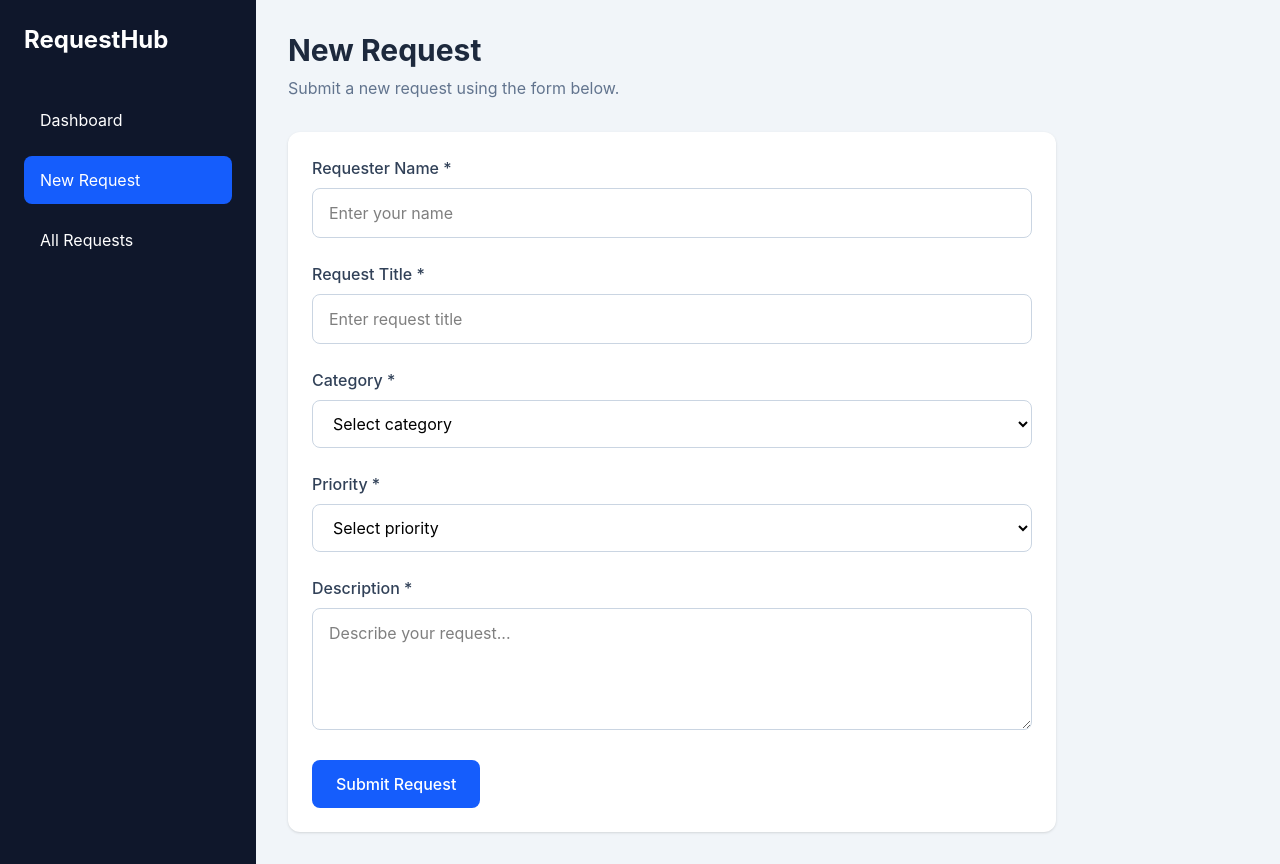
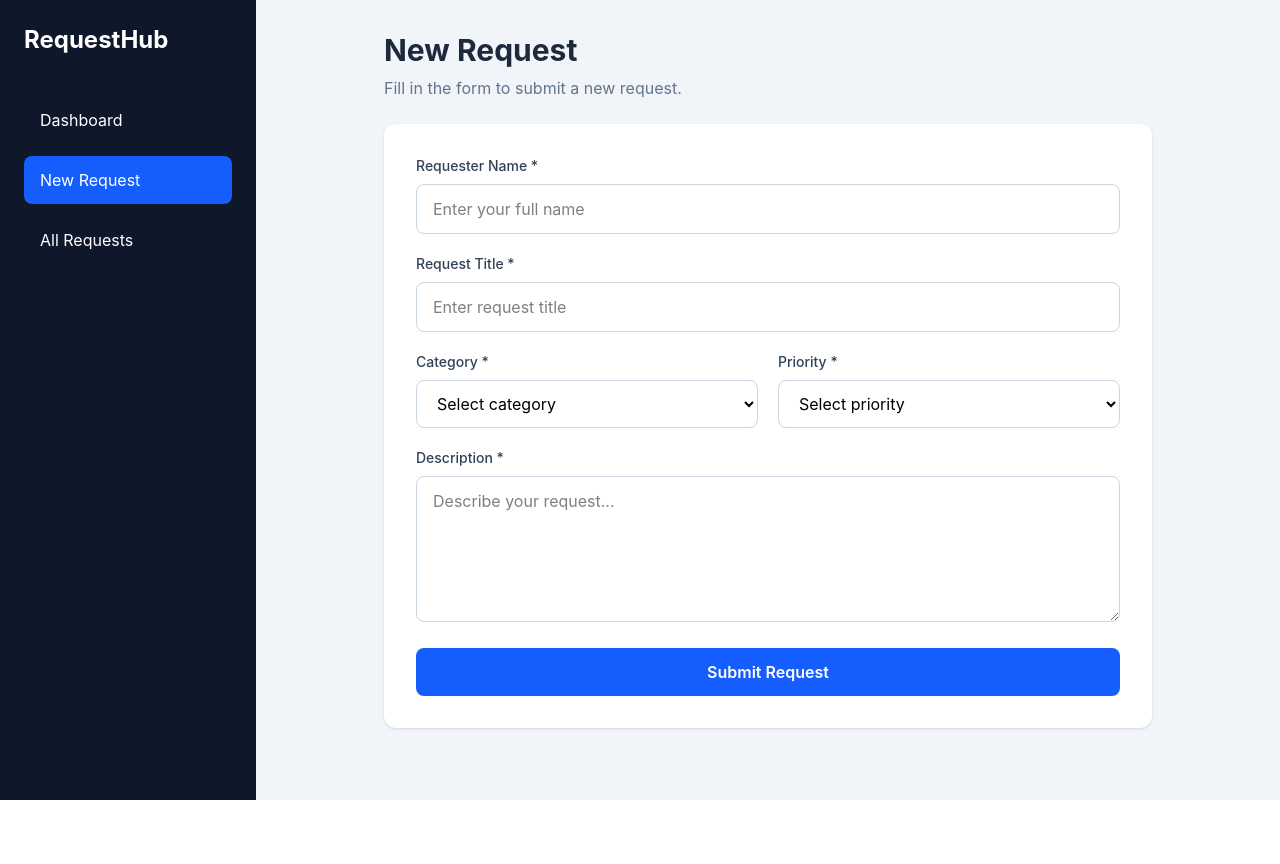
Before and after one commit to myselfpunam/Request-management-system, a React (Vite) app: page / in a window 1280 px wide. Both pictures are taken after a click on the button "New Request". After the commit the page ends 800 px from the top, so only its background shows below. Built offline with nearby package versions, Linux system fonts and the light colour scheme.

Commit message:
Sprint 0 requirements fullfilled

```diff
--- a/src/App.jsx
+++ b/src/App.jsx
@@ -1,14 +1,17 @@
 
 import { useState, useEffect } from 'react'
+
 import Sidebar from './components/Sidebar'
 import Dashboard from './components/Dashboard'
 import RequestForm from './components/RequestForm'
 import RequestList from './components/RequestList'
+import RequestDetails from './components/RequestDetails'
 
 function App() {
   const [currentPage, setCurrentPage] = useState('Dashboard')
+  const [selectedRequest, setSelectedRequest] = useState(null)
+  const [editingRequest, setEditingRequest] = useState(null)
 
-  // Load saved requests from localStorage
   const [requests, setRequests] = useState(() => {
     try {
       const savedRequests = localStorage.getItem('requests')
@@ -19,17 +22,31 @@ function App() {
     }
   })
 
-  // Save requests whenever the list changes
   useEffect(() => {
     localStorage.setItem('requests', JSON.stringify(requests))
   }, [requests])
 
-  // Add a new request
   function handleAddRequest(newRequest) {
-    setRequests((previousRequests) => [newRequest, ...previousRequests])
+    setRequests((previousRequests) => [
+      newRequest,
+      ...previousRequests,
+    ])
   }
 
-  // Update request status
+  function handleUpdateRequest(updatedRequest) {
+    setRequests((previousRequests) =>
+      previousRequests.map((request) =>
+        request.id === updatedRequest.id
+          ? updatedRequest
+          : request
+      )
+    )
+
+    setSelectedRequest(updatedRequest)
+    setEditingRequest(null)
+    setCurrentPage('Request Details')
+  }
+
   function handleUpdateStatus(id, newStatus) {
     setRequests((previousRequests) =>
       previousRequests.map((request) =>
@@ -38,20 +55,55 @@ function App() {
           : request
       )
     )
+
+    setSelectedRequest((previousRequest) =>
+      previousRequest?.id === id
+        ? { ...previousRequest, status: newStatus }
+        : previousRequest
+    )
   }
 
-  // Delete a request
   function handleDeleteRequest(id) {
     setRequests((previousRequests) =>
       previousRequests.filter((request) => request.id !== id)
     )
+
+    if (selectedRequest?.id === id) {
+      setSelectedRequest(null)
+      setCurrentPage('All Requests')
+    }
+  }
+
+  function handleViewRequest(request) {
+    setSelectedRequest(request)
+    setEditingRequest(null)
+    setCurrentPage('Request Details')
+  }
+
+  function handleEditRequest(request) {
+    setEditingRequest(request)
+    setCurrentPage('Edit Request')
+  }
+
+  function handleBackToRequests() {
+    setSelectedRequest(null)
+    setEditingRequest(null)
+    setCurrentPage('All Requests')
+  }
+
+  function handleCancelEdit() {
+    setEditingRequest(null)
+    setCurrentPage('Request Details')
   }
 
   return (
     <div className="min-h-screen bg-slate-100 md:flex">
       <Sidebar
         currentPage={currentPage}
-        onNavigate={setCurrentPage}
+        onNavigate={(page) => {
+          setEditingRequest(null)
+          setCurrentPage(page)
+        }}
       />
 
       <main className="min-w-0 flex-1 p-6 md:p-8">
@@ -60,7 +112,10 @@ function App() {
         )}
 
         {currentPage === 'New Request' && (
-          <RequestForm onSubmitRequest={handleAddRequest} />
+          <RequestForm
+            key="new-request"
+            onSubmitRequest={handleAddRequest}
+          />
         )}
 
         {currentPage === 'All Requests' && (
@@ -68,7 +123,35 @@ function App() {
             requests={requests}
             onUpdateStatus={handleUpdateStatus}
             onDeleteRequest={handleDeleteRequest}
+            onViewRequest={handleViewRequest}
           />
+        )}
+
+        {currentPage === 'Request Details' && (
+          <RequestDetails
+            request={selectedRequest}
+            onBack={handleBackToRequests}
+            onEdit={handleEditRequest}
+          />
+        )}
+
+        {currentPage === 'Edit Request' && editingRequest && (
+          <div className="space-y-5">
+            <button
+              type="button"
+              onClick={handleCancelEdit}
+              className="rounded-lg border border-slate-300 px-5 py-2 font-medium text-slate-700 hover:bg-white"
+            >
+              ← Cancel Editing
+            </button>
+
+            <RequestForm
+              key={`edit-${editingRequest.id}`}
+              initialData={editingRequest}
+              isEditing={true}
+              onSubmitRequest={handleUpdateRequest}
+            />
+          </div>
         )}
       </main>
     </div>
--- /dev/null
+++ b/src/components/RequestDetails.jsx
@@ -0,0 +1,119 @@
+
+function RequestDetails({ request, onBack, onEdit }) {
+  if (!request) {
+    return (
+      <div className="rounded-xl bg-white p-8 text-center shadow-sm">
+        <h2 className="text-xl font-bold text-slate-800">
+          Request not found
+        </h2>
+
+        <button
+          onClick={onBack}
+          className="mt-4 rounded-lg bg-blue-600 px-5 py-2 text-white hover:bg-blue-700"
+        >
+          Back to Requests
+        </button>
+      </div>
+    )
+  }
+
+  return (
+    <div className="space-y-6">
+      <div className="flex flex-wrap items-center justify-between gap-4">
+        <div>
+          <h1 className="text-3xl font-bold text-slate-800">
+            Request Details
+          </h1>
+          <p className="mt-2 text-slate-500">
+            View complete information about this request.
+          </p>
+        </div>
+
+        <button
+          onClick={onBack}
+          className="rounded-lg border border-slate-300 px-5 py-2 font-medium text-slate-700 hover:bg-slate-100"
+        >
+          ← Back
+        </button>
+      </div>
+
+      <div className="rounded-xl bg-white p-6 shadow-sm md:p-8">
+        <div className="flex flex-wrap items-start justify-between gap-4 border-b border-slate-200 pb-6">
+          <div>
+            <p className="text-sm text-slate-500">
+              Request ID: {request.id}
+            </p>
+
+            <h2 className="mt-2 text-2xl font-bold text-slate-800">
+              {request.title}
+            </h2>
+          </div>
+
+          <span className="rounded-full bg-blue-100 px-4 py-2 text-sm font-semibold text-blue-700">
+            {request.status}
+          </span>
+        </div>
+
+        <div className="mt-6 grid grid-cols-1 gap-6 md:grid-cols-2">
+          <div>
+            <p className="text-sm text-slate-500">Requester Name</p>
+            <p className="mt-1 font-semibold text-slate-800">
+              {request.requesterName}
+            </p>
+          </div>
+
+          <div>
+            <p className="text-sm text-slate-500">Category</p>
+            <p className="mt-1 font-semibold text-slate-800">
+              {request.category}
+            </p>
+          </div>
+
+          <div>
+            <p className="text-sm text-slate-500">Priority</p>
+            <p className="mt-1 font-semibold text-slate-800">
+              {request.priority}
+            </p>
+          </div>
+
+          <div>
+            <p className="text-sm text-slate-500">Submission Date</p>
+            <p className="mt-1 font-semibold text-slate-800">
+              {request.createdAt}
+            </p>
+          </div>
+        </div>
+
+        <div className="mt-8 border-t border-slate-200 pt-6">
+          <h3 className="text-lg font-semibold text-slate-800">
+            Description
+          </h3>
+
+          <p className="mt-3 whitespace-pre-wrap leading-7 text-slate-600">
+            {request.description || 'No description provided.'}
+          </p>
+        </div>
+
+        <div className="mt-8 flex flex-wrap gap-3 border-t border-slate-200 pt-6">
+          <button
+            type="button"
+            onClick={() => onEdit(request)}
+            className="rounded-lg bg-blue-600 px-6 py-3 font-semibold text-white hover:bg-blue-700"
+          >
+            Edit Request
+          </button>
+
+          <button
+            type="button"
+            onClick={onBack}
+            className="rounded-lg border border-slate-300 px-6 py-3 font-semibold text-slate-700 hover:bg-slate-100"
+          >
+            Back to Requests
+          </button>
+        </div>
+      </div>
+    </div>
+  )
+}
+
+export default RequestDetails
--- a/src/components/RequestForm.jsx
+++ b/src/components/RequestForm.jsx
@@ -1,7 +1,7 @@
 
 import { useState } from 'react'
 
-const initialFormData = {
+const emptyForm = {
   requesterName: '',
   title: '',
   category: '',
@@ -9,124 +9,126 @@ const initialFormData = {
   description: '',
 }
 
-function RequestForm({ onSubmitRequest }) {
-  const [formData, setFormData] = useState(initialFormData)
+function RequestForm({
+  onSubmitRequest,
+  initialData = null,
+  isEditing = false,
+}) {
+  const [formData, setFormData] = useState(() => ({
+    ...emptyForm,
+    ...(initialData || {}),
+  }))
+
   const [errors, setErrors] = useState({})
   const [success, setSuccess] = useState(false)
+  const [isSubmitting, setIsSubmitting] = useState(false)
 
-  // Handle input changes
   function handleChange(e) {
     const { name, value } = e.target
 
-    setFormData((prevData) => ({
-      ...prevData,
+    setFormData((previousData) => ({
+      ...previousData,
       [name]: value,
     }))
 
-    setErrors((prevErrors) => ({
-      ...prevErrors,
+    setErrors((previousErrors) => ({
+      ...previousErrors,
       [name]: '',
     }))
   }
 
-  // Validate and submit form
   function handleSubmit(e) {
     e.preventDefault()
+
+    if (isSubmitting) return
 
     const newErrors = {}
 
     if (!formData.requesterName.trim()) {
-      newErrors.requesterName = 'Name is required'
+      newErrors.requesterName = 'Requester name is required.'
     }
 
     if (!formData.title.trim()) {
-      newErrors.title = 'Request title is required'
+      newErrors.title = 'Request title is required.'
     }
 
     if (!formData.category) {
-      newErrors.category = 'Please select a category'
+      newErrors.category = 'Please select a category.'
     }
 
     if (!formData.priority) {
-      newErrors.priority = 'Please select a priority'
+      newErrors.priority = 'Please select a priority.'
     }
 
     if (!formData.description.trim()) {
-      newErrors.description = 'Description is required'
+      newErrors.description = 'Description is required.'
     }
 
+    if (Object.keys(newErrors).length > 0) {
       setErrors(newErrors)
-
-    // Stop submission if validation fails
-    if (Object.keys(newErrors).length > 0) {
       return
     }
 
-    // Send request data to App.jsx
-    onSubmitRequest({
+    setIsSubmitting(true)
+
+    const requestData = {
       ...formData,
-      id: Date.now(),
-      status: 'Pending',
-      createdAt: new Date().toLocaleDateString(),
-    })
-
-    // Clear form fields
-    setFormData(initialFormData)
-
-    // Clear validation errors
-    setErrors({})
-
-    // Show success modal
-    setSuccess(true)
+      id: initialData?.id ?? Date.now(),
+      status: initialData?.status ?? 'Pending',
+      createdAt: initialData?.createdAt ?? new Date().toLocaleDateString(),
     }
 
-  // Close success modal
-  function closeModal() {
-    setSuccess(false)
+    try {
+      onSubmitRequest(requestData)
+
+      if (!isEditing) {
+        setFormData(emptyForm)
       }
 
-  const inputClass =
-    'w-full rounded-lg border border-slate-300 px-4 py-3 outline-none focus:border-blue-500 focus:ring-2 focus:ring-blue-100'
-
-  const labelClass =
-    'mb-2 block font-medium text-slate-700'
+      setErrors({})
+      setSuccess(true)
+    } finally {
+      setIsSubmitting(false)
+    }
+  }
 
   return (
-    <>
-      <div className="max-w-3xl">
+    <div className="mx-auto max-w-3xl space-y-6">
+      <div>
+        <h1 className="text-3xl font-bold text-slate-800">
+          {isEditing ? 'Edit Request' : 'New Request'}
+        </h1>
 
-        {/* Page Heading */}
-        <h2 className="text-3xl font-bold text-slate-800">
-          New Request
-        </h2>
+        <p className="mt-2 text-slate-500">
+          {isEditing
+            ? 'Update the information for this request.'
+            : 'Fill in the form to submit a new request.'}
+        </p>
+      </div>
 
-        <p className="mt-2 mb-8 text-slate-500">
-          Submit a new request using the form below.
-        </p>
-
-        {/* Request Form */}
       <form
         onSubmit={handleSubmit}
         noValidate
-          className="space-y-6 rounded-xl bg-white p-6 shadow-sm"
+        className="space-y-5 rounded-xl bg-white p-6 shadow-sm md:p-8"
       >
-
-          {/* Requester Name */}
         <div>
-            <label htmlFor="requesterName" className={labelClass}>
+          <label
+            htmlFor="requesterName"
+            className="mb-2 block text-sm font-medium text-slate-700"
+          >
             Requester Name *
           </label>
 
           <input
             id="requesterName"
+            name="requesterName"
             type="text"
-              name="requesterName"
             value={formData.requesterName}
             onChange={handleChange}
-              className={inputClass}
-              placeholder="Enter your name"
             aria-invalid={Boolean(errors.requesterName)}
             aria-describedby={errors.requesterName ? 'requesterName-error' : undefined}
+            placeholder="Enter your full name"
+            className="w-full rounded-lg border border-slate-300 px-4 py-3 outline-none focus:border-blue-500 focus:ring-2 focus:ring-blue-100"
           />
 
           {errors.requesterName && (
@@ -136,22 +138,24 @@ function RequestForm({ onSubmitRequest }) {
           )}
         </div>
 
-          {/* Request Title */}
         <div>
-            <label htmlFor="title" className={labelClass}>
+          <label
+            htmlFor="title"
+            className="mb-2 block text-sm font-medium text-slate-700"
+          >
             Request Title *
           </label>
 
           <input
             id="title"
+            name="title"
             type="text"
-              name="title"
             value={formData.title}
             onChange={handleChange}
-              className={inputClass}
-              placeholder="Enter request title"
             aria-invalid={Boolean(errors.title)}
             aria-describedby={errors.title ? 'title-error' : undefined}
+            placeholder="Enter request title"
+            className="w-full rounded-lg border border-slate-300 px-4 py-3 outline-none focus:border-blue-500 focus:ring-2 focus:ring-blue-100"
           />
 
           {errors.title && (
@@ -161,9 +165,12 @@ function RequestForm({ onSubmitRequest }) {
           )}
         </div>
 
-          {/* Category */}
+        <div className="grid grid-cols-1 gap-5 md:grid-cols-2">
           <div>
-            <label htmlFor="category" className={labelClass}>
+            <label
+              htmlFor="category"
+              className="mb-2 block text-sm font-medium text-slate-700"
+            >
               Category *
             </label>
 
@@ -172,14 +179,15 @@ function RequestForm({ onSubmitRequest }) {
               name="category"
               value={formData.category}
               onChange={handleChange}
-              className={inputClass}
               aria-invalid={Boolean(errors.category)}
               aria-describedby={errors.category ? 'category-error' : undefined}
+              className="w-full rounded-lg border border-slate-300 bg-white px-4 py-3 outline-none focus:border-blue-500"
             >
               <option value="">Select category</option>
               <option value="IT Support">IT Support</option>
-              <option value="Hardware">Hardware</option>
-              <option value="Software">Software</option>
+              <option value="Maintenance">Maintenance</option>
+              <option value="HR">HR</option>
+              <option value="Finance">Finance</option>
               <option value="Other">Other</option>
             </select>
 
@@ -190,9 +198,11 @@ function RequestForm({ onSubmitRequest }) {
             )}
           </div>
 
-          {/* Priority */}
           <div>
-            <label htmlFor="priority" className={labelClass}>
+            <label
+              htmlFor="priority"
+              className="mb-2 block text-sm font-medium text-slate-700"
+            >
               Priority *
             </label>
 
@@ -201,9 +211,9 @@ function RequestForm({ onSubmitRequest }) {
               name="priority"
               value={formData.priority}
               onChange={handleChange}
-              className={inputClass}
               aria-invalid={Boolean(errors.priority)}
               aria-describedby={errors.priority ? 'priority-error' : undefined}
+              className="w-full rounded-lg border border-slate-300 bg-white px-4 py-3 outline-none focus:border-blue-500"
             >
               <option value="">Select priority</option>
               <option value="Low">Low</option>
@@ -217,23 +227,26 @@ function RequestForm({ onSubmitRequest }) {
               </p>
             )}
           </div>
+        </div>
 
-          {/* Description */}
         <div>
-            <label htmlFor="description" className={labelClass}>
+          <label
+            htmlFor="description"
+            className="mb-2 block text-sm font-medium text-slate-700"
+          >
             Description *
           </label>
 
           <textarea
             id="description"
             name="description"
+            rows="5"
             value={formData.description}
             onChange={handleChange}
-              rows="4"
-              className={inputClass}
-              placeholder="Describe your request..."
             aria-invalid={Boolean(errors.description)}
             aria-describedby={errors.description ? 'description-error' : undefined}
+            placeholder="Describe your request..."
+            className="w-full resize-y rounded-lg border border-slate-300 px-4 py-3 outline-none focus:border-blue-500 focus:ring-2 focus:ring-blue-100"
           />
 
           {errors.description && (
@@ -243,85 +256,59 @@ function RequestForm({ onSubmitRequest }) {
           )}
         </div>
 
-          {/* Submit Button */}
         <button
           type="submit"
-            className="rounded-lg bg-blue-600 px-6 py-3 font-medium text-white transition hover:bg-blue-700 focus:outline-none focus:ring-2 focus:ring-blue-400 focus:ring-offset-2"
+          disabled={isSubmitting}
+          className="w-full rounded-lg bg-blue-600 px-6 py-3 font-semibold text-white transition hover:bg-blue-700 disabled:cursor-not-allowed disabled:opacity-60"
         >
-            Submit Request
+          {isSubmitting
+            ? 'Please wait...'
+            : isEditing
+              ? 'Update Request'
+              : 'Submit Request'}
         </button>
+      </form>
 
-        </form>
-      </div>
-
-      {/* Success Modal */}
       {success && (
         <div
           className="fixed inset-0 z-50 flex items-center justify-center bg-black/50 p-4"
-          onClick={closeModal}
-        >
-          <div
           role="dialog"
           aria-modal="true"
           aria-labelledby="success-title"
-            className="relative w-full max-w-md rounded-2xl bg-white p-8 text-center shadow-2xl"
+          onClick={() => setSuccess(false)}
+        >
+          <div
+            className="w-full max-w-sm rounded-2xl bg-white p-8 text-center shadow-xl"
             onClick={(e) => e.stopPropagation()}
           >
+            <div className="mx-auto flex h-16 w-16 items-center justify-center rounded-full bg-green-100 text-3xl text-green-600">
+              ✓
+            </div>
 
-            {/* Close Button */}
+            <h2
+              id="success-title"
+              className="mt-5 text-2xl font-bold text-slate-800"
+            >
+              {isEditing ? 'Request Updated!' : 'Request Submitted!'}
+            </h2>
+
+            <p className="mt-2 text-slate-500">
+              {isEditing
+                ? 'Your request has been updated successfully.'
+                : 'Your request has been submitted successfully.'}
+            </p>
+
             <button
               type="button"
-              onClick={closeModal}
-              aria-label="Close success message"
-              className="absolute right-4 top-4 flex h-9 w-9 items-center justify-center rounded-full text-2xl text-slate-500 transition hover:bg-slate-100 hover:text-slate-800"
-            >
-              &times;
-            </button>
-
-            {/* Success Icon */}
-            <div className="mx-auto mb-5 flex h-20 w-20 items-center justify-center rounded-full bg-green-100">
-              <svg
-                className="h-10 w-10 text-green-600"
-                fill="none"
-                stroke="currentColor"
-                viewBox="0 0 24 24"
-                aria-hidden="true"
-              >
-                <path
-                  strokeLinecap="round"
-                  strokeLinejoin="round"
-                  strokeWidth="2.5"
-                  d="M5 13l4 4L19 7"
-                />
-              </svg>
-            </div>
-
-            {/* Success Message */}
-            <h2
-              id="success-title"
-              className="mb-3 text-2xl font-bold text-slate-800"
-            >
-              Request Submitted!
-            </h2>
-
-            <p className="mb-6 text-slate-500">
-              Your request has been submitted successfully.
-              We will review it shortly.
-            </p>
-
-            {/* Done Button */}
-            <button
-              type="button"
-              onClick={closeModal}
-              className="rounded-lg bg-blue-600 px-8 py-3 font-semibold text-white transition hover:bg-blue-700"
+              onClick={() => setSuccess(false)}
+              className="mt-6 w-full rounded-lg bg-blue-600 px-5 py-3 font-semibold text-white hover:bg-blue-700"
             >
               Done
             </button>
-
           </div>
         </div>
       )}
-    </>
+    </div>
   )
 }
 
```
Also changed, not shown: src/components/RequestList.jsx (+18 -4 lines). Lines whose indentation alone changed are shown as unchanged.
